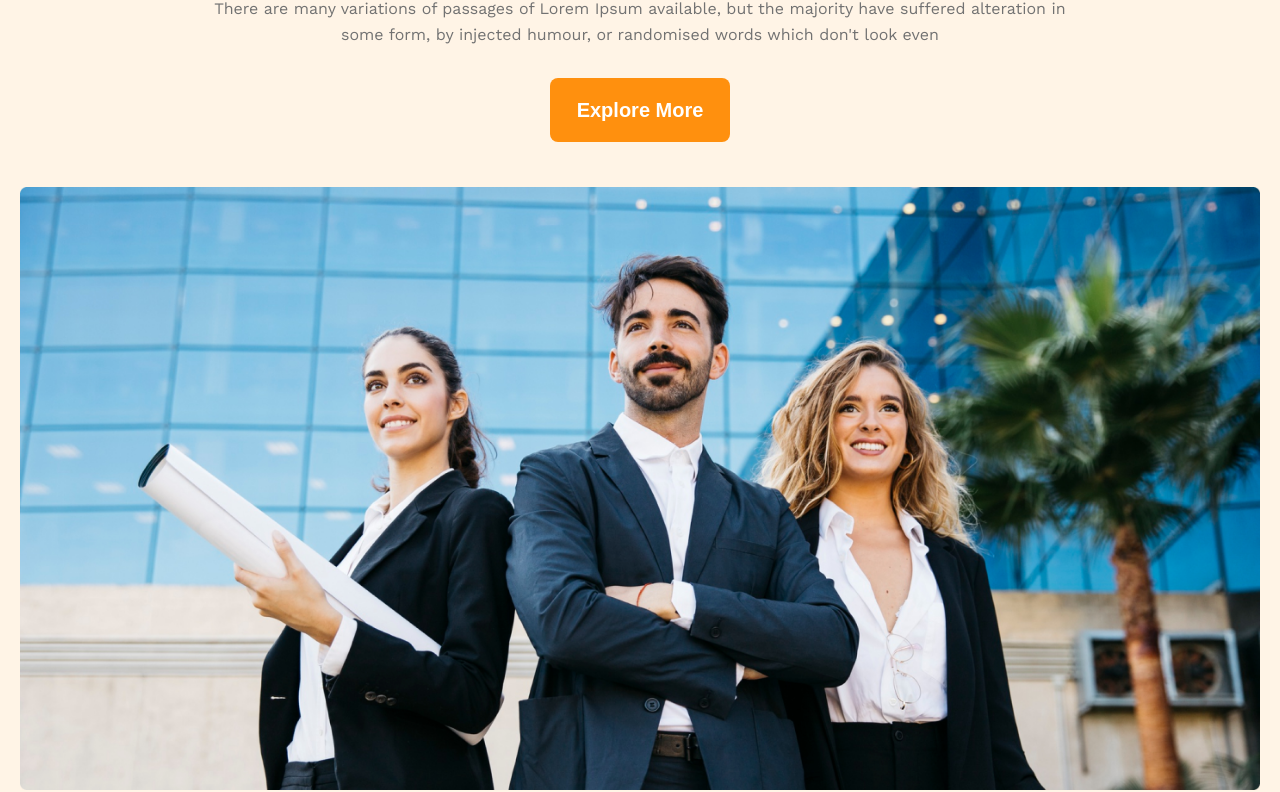
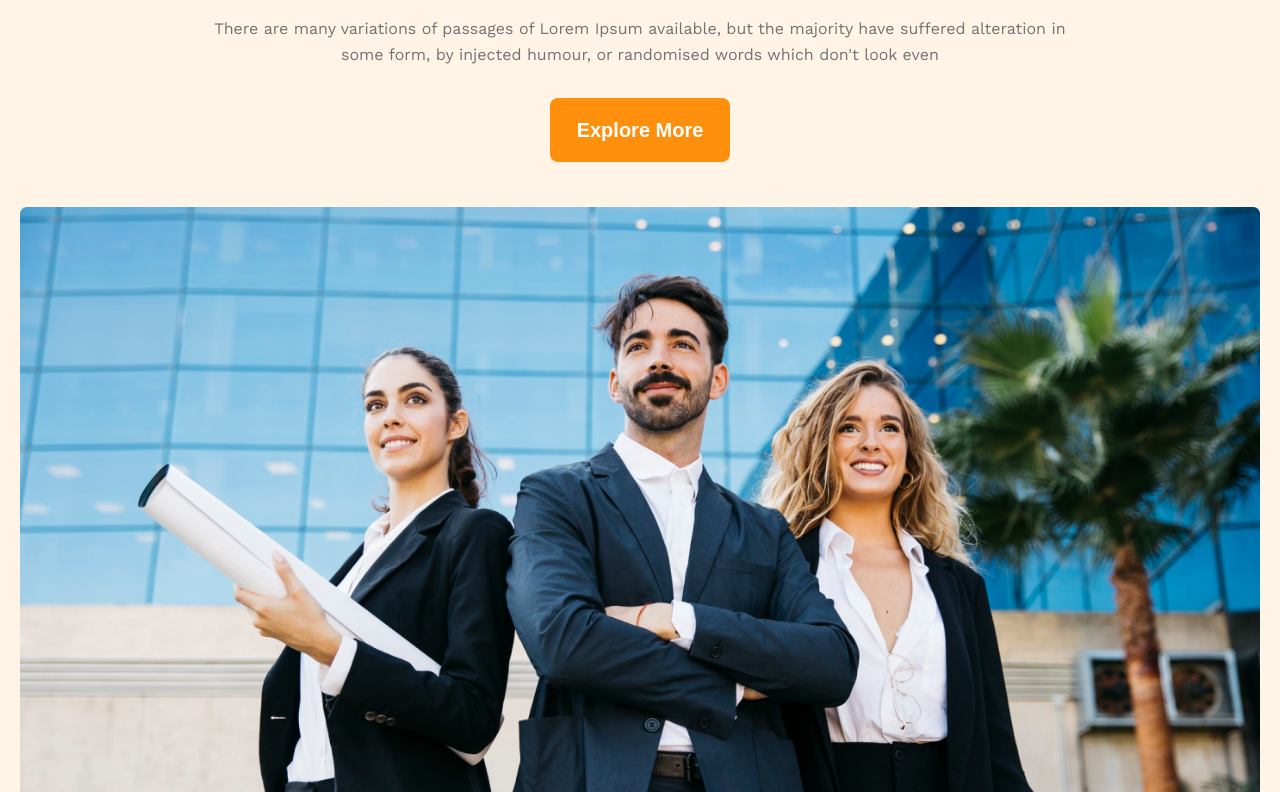
Before and after one commit to SaidulIslam16/g3-architects-main, a plain HTML site: page index.html in a window 1280 px wide. Shown: the part 310-1102 px from the top of the page. Drawn offline with nearby package versions, Linux system fonts and the light colour scheme.

Commit message:
Padding top solution

```diff
--- a/index.html
+++ b/index.html
@@ -12,7 +12,7 @@
 </head>
 <body>
     <section class="hero">
-        <section class="container">
+        <section class="container frist-container">
             <!-- Menu Section -->
             <header class="menu">
                 <div class="logo"><h4>
--- a/styles/style.css
+++ b/styles/style.css
@@ -14,6 +14,10 @@ body{
     max-width: 1440px;
     margin: 0 auto;
     padding: 0 20px;
+}
+
+.frist-container{
+    padding-top: 20px;
 }
 
 h1{
@@ -307,7 +311,7 @@ nav a{
     border-radius: 8px;
     padding: 39px 0;
     margin-top: 130px;
-    margin-bottom: 216px;
+    margin-bottom: 130px;
 }
 
 
```
